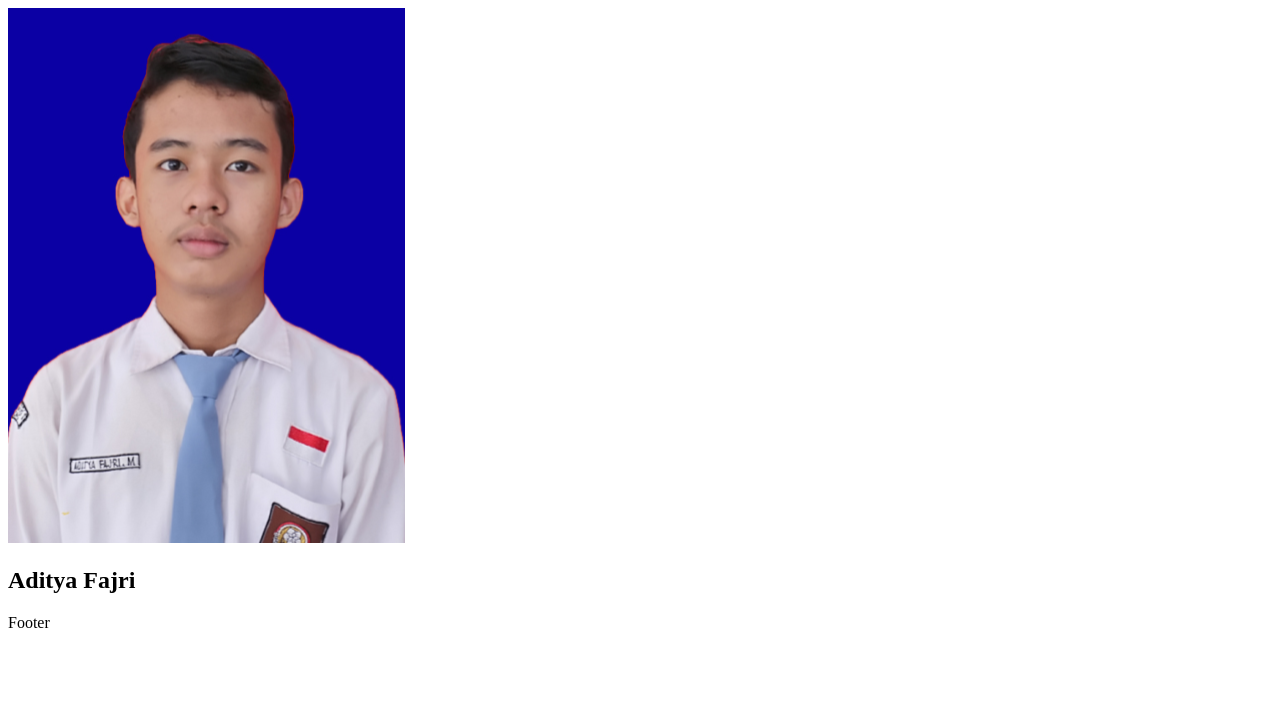
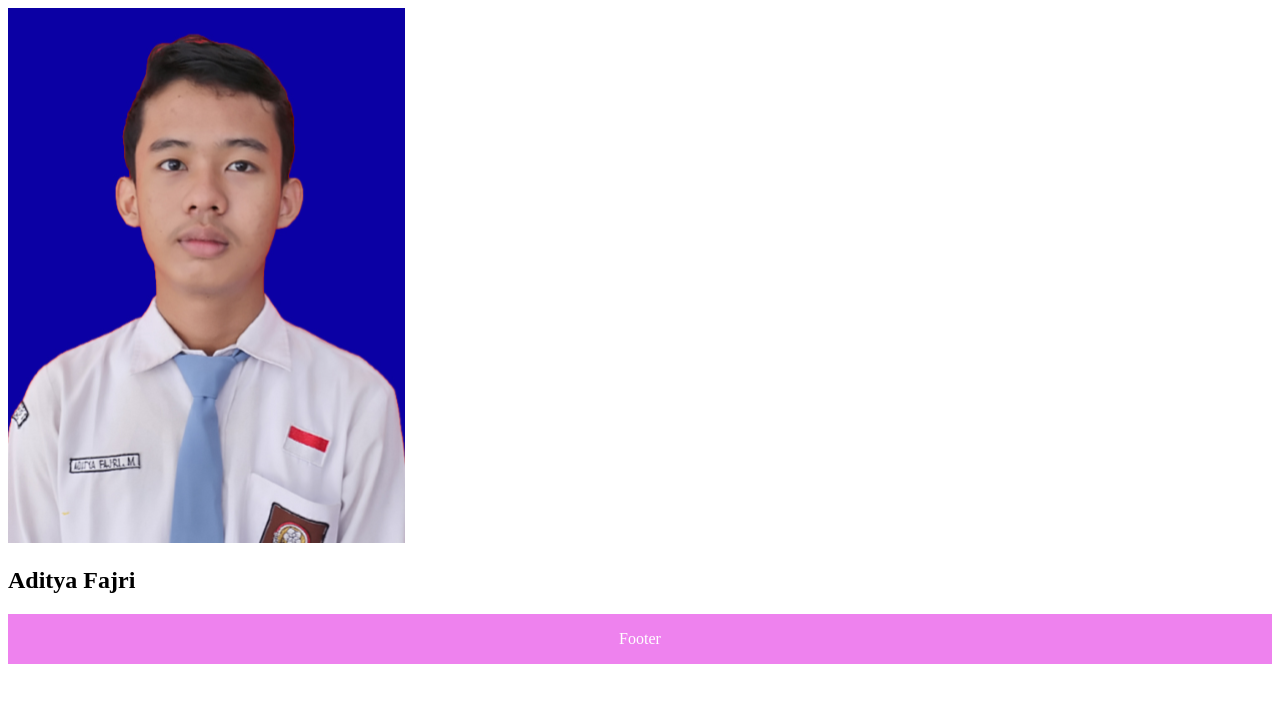
Before and after one commit to damegami-aqua/my-repo-from-remote, a plain HTML site: page index.html in a window 1280 px wide. Drawn offline with Linux system fonts and the light colour scheme.

Commit message:
added style for id footer

```diff
--- a/index.html
+++ b/index.html
@@ -3,6 +3,18 @@
 <head>
     <title>Aditya Fajri</title>
 </head>
+
+<style>
+#footer{
+    width: 100%;
+    height: 50px;
+    line-height: 50px;
+    background-color: violet;
+    text-align: center;
+    color: white;
+}
+</style>
+
 <body>
     <div id="profile-container">
         <img id="profile-image" src="images/adit.png" alt="profile image"/>
```
